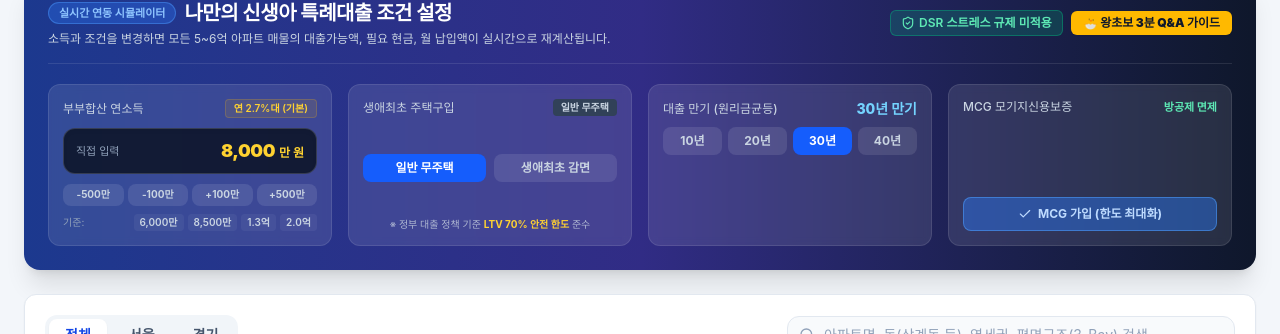
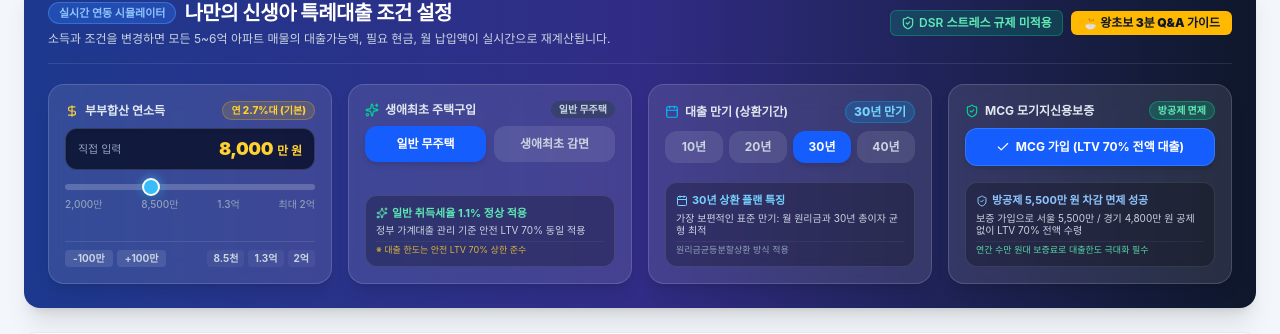
Before and after one commit to snorlax-gengar/our-family, a React (Vite) app in the folder frontend/: page / in a window 1280 px wide. Shown: the part 188-522 px from the top of the page. Built offline with nearby package versions, Linux system fonts and the light colour scheme; no server answers.

Commit message:
feat: Harmonize 4 simulator cards layout with custom sleek slider and balanced insight boxes

```diff
--- a/frontend/src/components/PropertiesTab.jsx
+++ b/frontend/src/components/PropertiesTab.jsx
@@ -2,7 +2,7 @@ import React, { useState, useMemo } from 'react';
 import {
   Building2, Search, SlidersHorizontal, Train, ArrowUpDown,
   ChevronRight, Sparkles, ShieldCheck, DollarSign, ExternalLink,
-  Info, Check, RefreshCw, LayoutGrid, Eye, ArrowDownAZ, ArrowUpZA, Maximize2
+  Info, Check, RefreshCw, LayoutGrid, Eye, ArrowDownAZ, ArrowUpZA, Maximize2, Calendar
 } from 'lucide-react';
 import PropertyDetailModal from './PropertyDetailModal';
 
@@ -137,14 +137,19 @@ export default function PropertiesTab({
           </div>
         </div>
 
-        {/* Simulator Controls Grid */}
+        {/* Simulator Controls Grid: 4 Harmonized, Balanced Cards */}
         <div className="grid grid-cols-1 sm:grid-cols-2 lg:grid-cols-4 gap-4 text-xs">
-          {/* 소득 설정 (슬라이더 및 스피너 완전 제거 -> 깔끔한 핀테크형 정밀 컨트롤러) */}
-          <div className="bg-white/10 p-3.5 rounded-xl border border-white/10 backdrop-blur-xs flex flex-col justify-between">
-            <div className="flex justify-between items-center mb-1">
-              <label className="text-slate-300 font-medium">부부합산 연소득</label>
-              <span className="text-[10px] text-amber-300 font-semibold bg-amber-400/10 px-2 py-0.5 rounded border border-amber-400/20">
-                {userCriteria.annualIncome <= 20000000 ? '연 1.6%대 최저' :
+          {/* Card 1: 부부합산 연소득 (정밀 슬라이더 + 직접 입력 + 미세 조정) */}
+          <div className="bg-white/10 p-4 rounded-2xl border border-white/15 backdrop-blur-md flex flex-col justify-between shadow-lg hover:border-white/25 transition-all">
+            <div>
+              {/* Header */}
+              <div className="flex justify-between items-center mb-2">
+                <label className="text-slate-200 font-bold flex items-center gap-1.5">
+                  <DollarSign className="w-3.5 h-3.5 text-amber-300" />
+                  <span>부부합산 연소득</span>
+                </label>
+                <span className="text-[10px] text-amber-300 font-extrabold bg-amber-400/15 px-2 py-0.5 rounded-full border border-amber-400/30">
+                  {userCriteria.annualIncome <= 20000000 ? '연 1.6% 최저' :
                    userCriteria.annualIncome <= 40000000 ? '연 2.1%대 구간' :
                    userCriteria.annualIncome <= 60000000 ? '연 2.5%대 구간' :
                    userCriteria.annualIncome <= 85000000 ? '연 2.7%대 (기본)' :
@@ -152,8 +157,8 @@ export default function PropertiesTab({
                 </span>
               </div>
 
-            {/* 정갈한 숫자 입력 디스플레이 (스피너 화살표 완전 제거, 자연스러운 타이핑 지원) */}
-            <div className="bg-slate-900/90 border border-white/15 rounded-xl px-3 py-2 flex items-center justify-between focus-within:border-amber-400/80 focus-within:ring-1 focus-within:ring-amber-400/40 transition-all shadow-inner my-1.5">
+              {/* Amount Display & Direct Typing */}
+              <div className="bg-slate-950/70 border border-white/15 rounded-xl px-3 py-1.5 flex items-center justify-between focus-within:border-amber-400/80 transition-all shadow-inner my-1.5">
                 <span className="text-[11px] text-slate-400 font-medium">직접 입력</span>
                 <div className="flex items-baseline gap-1">
                   <input
@@ -188,68 +193,58 @@ export default function PropertiesTab({
                 </div>
               </div>
 
-            {/* 미세 조정 버튼 & 정책 기준 바로가기 칩 */}
-            <div className="space-y-1.5 mt-1">
-              <div className="grid grid-cols-4 gap-1">
+              {/* Sleek FinTech Custom Range Slider (부드러운 좌우 스크러빙 슬라이더) */}
+              <div className="my-2">
+                <input
+                  type="range"
+                  min="20000000"
+                  max="200000000"
+                  step="1000000"
+                  value={userCriteria.annualIncome}
+                  onChange={(e) => setUserCriteria({ ...userCriteria, annualIncome: Number(e.target.value) })}
+                  className="custom-slider w-full cursor-pointer"
+                  title="좌우로 부드럽게 드래그하여 소득 설정"
+                />
+                <div className="flex justify-between text-[10px] text-slate-400 mt-1 font-medium">
+                  <span>2,000만</span>
+                  <span>8,500만</span>
+                  <span>1.3억</span>
+                  <span>최대 2억</span>
+                </div>
+              </div>
+            </div>
+
+            {/* Stepper Buttons & Quick Preset Chips */}
+            <div className="pt-2 border-t border-white/10 flex items-center justify-between gap-1">
+              <div className="flex gap-1">
                 <button
                   type="button"
-                  onClick={() => setUserCriteria(prev => ({
-                    ...prev,
-                    annualIncome: Math.max(20000000, prev.annualIncome - 5000000)
-                  }))}
-                  className="py-1 bg-white/10 hover:bg-white/20 rounded-lg text-[10px] font-bold text-slate-300 cursor-pointer transition-colors"
-                >
-                  -500만
-                </button>
-                <button
-                  type="button"
-                  onClick={() => setUserCriteria(prev => ({
-                    ...prev,
-                    annualIncome: Math.max(20000000, prev.annualIncome - 1000000)
-                  }))}
-                  className="py-1 bg-white/10 hover:bg-white/20 rounded-lg text-[10px] font-bold text-slate-300 cursor-pointer transition-colors"
+                  onClick={() => setUserCriteria(prev => ({ ...prev, annualIncome: Math.max(20000000, prev.annualIncome - 1000000) }))}
+                  className="px-2 py-0.5 bg-white/10 hover:bg-white/20 rounded text-[10px] font-bold text-slate-300 cursor-pointer transition-colors"
                 >
                   -100만
                 </button>
                 <button
                   type="button"
-                  onClick={() => setUserCriteria(prev => ({
-                    ...prev,
-                    annualIncome: Math.min(200000000, prev.annualIncome + 1000000)
-                  }))}
-                  className="py-1 bg-white/10 hover:bg-white/20 rounded-lg text-[10px] font-bold text-slate-300 cursor-pointer transition-colors"
+                  onClick={() => setUserCriteria(prev => ({ ...prev, annualIncome: Math.min(200000000, prev.annualIncome + 1000000) }))}
+                  className="px-2 py-0.5 bg-white/10 hover:bg-white/20 rounded text-[10px] font-bold text-slate-300 cursor-pointer transition-colors"
                 >
                   +100만
                 </button>
-                <button
-                  type="button"
-                  onClick={() => setUserCriteria(prev => ({
-                    ...prev,
-                    annualIncome: Math.min(200000000, prev.annualIncome + 5000000)
-                  }))}
-                  className="py-1 bg-white/10 hover:bg-white/20 rounded-lg text-[10px] font-bold text-slate-300 cursor-pointer transition-colors"
-                >
-                  +500만
-                </button>
               </div>
-
-              {/* 핵심 정책 기준 소득 퀵 칩 */}
-              <div className="flex items-center justify-between text-[10px] text-slate-400 pt-0.5">
-                <span className="shrink-0 text-slate-400">기준:</span>
               <div className="flex gap-1">
                 {[
-                    { label: '6,000만', val: 60000000 },
-                    { label: '8,500만', val: 85000000 },
+                  { label: '8.5천', val: 85000000 },
                   { label: '1.3억', val: 130000000 },
-                    { label: '2.0억', val: 200000000 }
+                  { label: '2억', val: 200000000 }
                 ].map((chip) => (
                   <button
                     key={chip.val}
                     type="button"
                     onClick={() => setUserCriteria(prev => ({ ...prev, annualIncome: chip.val }))}
-                      className={`px-1.5 py-0.5 rounded text-[10px] font-semibold cursor-pointer transition-colors ${
+                    className={`px-1.5 py-0.5 rounded text-[10px] font-bold cursor-pointer transition-colors ${
                       userCriteria.annualIncome === chip.val
-                          ? 'bg-amber-400 text-slate-900 font-bold'
+                        ? 'bg-amber-400 text-slate-900 shadow-xs'
                         : 'bg-white/5 hover:bg-white/15 text-slate-300'
                     }`}
                   >
@@ -259,22 +254,30 @@ export default function PropertiesTab({
               </div>
             </div>
           </div>
-          </div>
 
-          {/* 생애최초 여부 및 LTV 70% 안전 준수 */}
-          <div className="bg-white/10 p-3.5 rounded-xl border border-white/10 backdrop-blur-xs flex flex-col justify-between">
-            <div className="flex justify-between items-center">
-              <label className="text-slate-300 font-medium">생애최초 주택구입</label>
-              <span className={`font-bold px-2 py-0.5 rounded text-[10px] ${userCriteria.isFirstHome ? 'bg-emerald-500 text-white' : 'bg-slate-700 text-slate-300'}`}>
+          {/* Card 2: 생애최초 주택구입 (여백 보강 & 세제 혜택 가이드) */}
+          <div className="bg-white/10 p-4 rounded-2xl border border-white/15 backdrop-blur-md flex flex-col justify-between shadow-lg hover:border-white/25 transition-all">
+            <div>
+              {/* Header */}
+              <div className="flex justify-between items-center mb-2">
+                <label className="text-slate-200 font-bold flex items-center gap-1.5">
+                  <Sparkles className="w-3.5 h-3.5 text-emerald-400" />
+                  <span>생애최초 주택구입</span>
+                </label>
+                <span className={`font-extrabold px-2 py-0.5 rounded-full text-[10px] ${userCriteria.isFirstHome ? 'bg-emerald-500/25 text-emerald-300 border border-emerald-400/40' : 'bg-slate-700/60 text-slate-300'}`}>
                   {userCriteria.isFirstHome ? '취득세 200만 감면' : '일반 무주택'}
                 </span>
               </div>
-            <div className="flex gap-2 mt-2">
+
+              {/* Toggle Buttons */}
+              <div className="flex gap-2 my-2">
                 <button
                   type="button"
                   onClick={() => setUserCriteria({ ...userCriteria, isFirstHome: false })}
-                className={`flex-1 py-1.5 rounded-lg text-xs font-semibold cursor-pointer transition-colors ${
-                  !userCriteria.isFirstHome ? 'bg-blue-600 text-white font-bold' : 'bg-white/10 text-slate-300 hover:bg-white/20'
+                  className={`flex-1 py-2.5 rounded-xl text-xs font-bold cursor-pointer transition-all ${
+                    !userCriteria.isFirstHome
+                      ? 'bg-blue-600 text-white shadow-md'
+                      : 'bg-white/10 text-slate-300 hover:bg-white/20'
                   }`}
                 >
                   일반 무주택
@@ -282,34 +285,59 @@ export default function PropertiesTab({
                 <button
                   type="button"
                   onClick={() => setUserCriteria({ ...userCriteria, isFirstHome: true })}
-                className={`flex-1 py-1.5 rounded-lg text-xs font-semibold cursor-pointer transition-colors ${
-                  userCriteria.isFirstHome ? 'bg-emerald-600 text-white font-bold' : 'bg-white/10 text-slate-300 hover:bg-white/20'
+                  className={`flex-1 py-2.5 rounded-xl text-xs font-bold cursor-pointer transition-all ${
+                    userCriteria.isFirstHome
+                      ? 'bg-emerald-600 text-white shadow-md'
+                      : 'bg-white/10 text-slate-300 hover:bg-white/20'
                   }`}
                 >
                   생애최초 감면
                 </button>
               </div>
-            <div className="text-[10px] text-slate-300/80 mt-1.5 text-center">
-              ※ 정부 대출 정책 기준 <strong className="text-amber-300">LTV 70% 안전 한도</strong> 준수
+            </div>
+
+            {/* Informative Insight Box to Fill Space Evenly */}
+            <div className="bg-black/25 p-2.5 rounded-xl border border-white/10 space-y-1 mt-2">
+              <div className="flex items-center gap-1 text-[11px] font-bold text-emerald-300">
+                <Sparkles className="w-3 h-3" />
+                <span>{userCriteria.isFirstHome ? '취득세 최대 200만 원 즉시 비과세' : '일반 취득세율 1.1% 정상 적용'}</span>
+              </div>
+              <p className="text-[10px] text-slate-300 leading-tight">
+                {userCriteria.isFirstHome
+                  ? '지방세특례제한법에 따라 12억 이하 첫 주택 매수 시 취득세 전액 감면'
+                  : '정부 가계대출 관리 기준 안전 LTV 70% 동일 적용'}
+              </p>
+              <div className="text-[9px] text-amber-300/80 pt-0.5 border-t border-white/5">
+                ※ 대출 한도는 안전 LTV 70% 상한 준수
+              </div>
             </div>
           </div>
 
-          {/* 대출 만기 */}
-          <div className="bg-white/10 p-3.5 rounded-xl border border-white/10 backdrop-blur-xs">
-            <div className="flex justify-between items-center mb-1.5">
-              <label className="text-slate-300 font-medium">대출 만기 (원리금균등)</label>
-              <span className="font-extrabold text-sky-300 text-sm">
+          {/* Card 3: 대출 만기 (원리금균등 분할상환 특징 가이드) */}
+          <div className="bg-white/10 p-4 rounded-2xl border border-white/15 backdrop-blur-md flex flex-col justify-between shadow-lg hover:border-white/25 transition-all">
+            <div>
+              {/* Header */}
+              <div className="flex justify-between items-center mb-2">
+                <label className="text-slate-200 font-bold flex items-center gap-1.5">
+                  <Calendar className="w-3.5 h-3.5 text-sky-400" />
+                  <span>대출 만기 (상환기간)</span>
+                </label>
+                <span className="font-extrabold text-sky-300 text-xs bg-sky-500/20 px-2 py-0.5 rounded-full border border-sky-400/30">
                   {userCriteria.loanTenureYears}년 만기
                 </span>
               </div>
-            <div className="grid grid-cols-4 gap-1.5 mt-2">
+
+              {/* 4-way Tenure Buttons */}
+              <div className="grid grid-cols-4 gap-1.5 my-2">
                 {[10, 20, 30, 40].map((yr) => (
                   <button
                     key={yr}
                     type="button"
                     onClick={() => setUserCriteria({ ...userCriteria, loanTenureYears: yr })}
-                  className={`py-1.5 rounded-lg text-xs font-bold cursor-pointer transition-colors ${
-                    userCriteria.loanTenureYears === yr ? 'bg-blue-600 text-white' : 'bg-white/10 text-slate-300 hover:bg-white/20'
+                    className={`py-2 rounded-xl text-xs font-bold cursor-pointer transition-all ${
+                      userCriteria.loanTenureYears === yr
+                        ? 'bg-blue-600 text-white shadow-md'
+                        : 'bg-white/10 text-slate-300 hover:bg-white/20'
                     }`}
                   >
                     {yr}년
@@ -318,26 +346,69 @@ export default function PropertiesTab({
               </div>
             </div>
 
-          {/* MCG 보증 (방공제 면제) */}
-          <div className="bg-white/10 p-3.5 rounded-xl border border-white/10 backdrop-blur-xs flex flex-col justify-between">
-            <div className="flex justify-between items-center">
-              <label className="text-slate-300 font-medium">MCG 모기지신용보증</label>
-              <span className="font-bold text-[11px] text-emerald-300">
+            {/* Informative Insight Box to Fill Space Evenly */}
+            <div className="bg-black/25 p-2.5 rounded-xl border border-white/10 space-y-1 mt-2">
+              <div className="flex items-center gap-1 text-[11px] font-bold text-sky-300">
+                <Calendar className="w-3 h-3" />
+                <span>{userCriteria.loanTenureYears}년 상환 플랜 특징</span>
+              </div>
+              <p className="text-[10px] text-slate-300 leading-tight">
+                {userCriteria.loanTenureYears === 40
+                  ? '만 39세 이하 청년·신혼가구 추천: 매달 나가는 원리금 납부액 최소화'
+                  : userCriteria.loanTenureYears === 30
+                  ? '가장 보편적인 표준 만기: 월 원리금과 30년 총이자 균형 최적'
+                  : '단기 상환 집중: 대출 총 이자를 최소화하고 빠른 자산 형성'}
+              </p>
+              <div className="text-[9px] text-slate-400 pt-0.5 border-t border-white/5">
+                원리금균등분할상환 방식 적용
+              </div>
+            </div>
+          </div>
+
+          {/* Card 4: MCG 모기지신용보증 (방공제 면제 상세 가이드) */}
+          <div className="bg-white/10 p-4 rounded-2xl border border-white/15 backdrop-blur-md flex flex-col justify-between shadow-lg hover:border-white/25 transition-all">
+            <div>
+              {/* Header */}
+              <div className="flex justify-between items-center mb-2">
+                <label className="text-slate-200 font-bold flex items-center gap-1.5">
+                  <ShieldCheck className="w-3.5 h-3.5 text-emerald-400" />
+                  <span>MCG 모기지신용보증</span>
+                </label>
+                <span className={`font-extrabold px-2 py-0.5 rounded-full text-[10px] ${userCriteria.useMcg ? 'bg-emerald-500/25 text-emerald-300 border border-emerald-400/40' : 'bg-rose-500/25 text-rose-300 border border-rose-400/40'}`}>
                   {userCriteria.useMcg ? '방공제 면제' : '방공제 차감'}
                 </span>
               </div>
+
+              {/* Main Toggle Button */}
               <button
                 type="button"
                 onClick={() => setUserCriteria({ ...userCriteria, useMcg: !userCriteria.useMcg })}
-              className={`w-full py-2 rounded-lg text-xs font-bold mt-2 cursor-pointer transition-all flex items-center justify-center gap-1.5 ${
+                className={`w-full py-2.5 rounded-xl text-xs font-bold my-2 cursor-pointer transition-all flex items-center justify-center gap-1.5 ${
                   userCriteria.useMcg
-                  ? 'bg-blue-500/40 text-blue-200 border border-blue-400/50'
-                  : 'bg-rose-500/30 text-rose-200 border border-rose-400/50'
+                    ? 'bg-blue-600 text-white shadow-md border border-blue-400/40'
+                    : 'bg-rose-600/30 text-rose-200 border border-rose-400/50 hover:bg-rose-600/40'
                 }`}
               >
                 <Check className="w-3.5 h-3.5" />
-              <span>{userCriteria.useMcg ? 'MCG 가입 (한도 최대화)' : 'MCG 미가입 (방공제 차감)'}</span>
+                <span>{userCriteria.useMcg ? 'MCG 가입 (LTV 70% 전액 대출)' : 'MCG 미가입 (방공제 차감)'}</span>
               </button>
+            </div>
+
+            {/* Informative Insight Box to Fill Space Evenly */}
+            <div className="bg-black/25 p-2.5 rounded-xl border border-white/10 space-y-1 mt-2">
+              <div className="flex items-center gap-1 text-[11px] font-bold text-blue-300">
+                <ShieldCheck className="w-3 h-3" />
+                <span>{userCriteria.useMcg ? '방공제 5,500만 원 차감 면제 성공' : '방공제로 한도 최대 5,500만 원 차감'}</span>
+              </div>
+              <p className="text-[10px] text-slate-300 leading-tight">
+                {userCriteria.useMcg
+                  ? '보증 가입으로 서울 5,500만 / 경기 4,800만 원 공제 없이 LTV 70% 전액 수령'
+                  : '미가입 시 최우선변제금만큼 대출금이 깎여 내야 할 현금이 늘어납니다'}
+              </p>
+              <div className="text-[9px] text-emerald-300/90 pt-0.5 border-t border-white/5">
+                연간 수만 원대 보증료로 대출한도 극대화 필수
+              </div>
+            </div>
           </div>
         </div>
       </div>
--- a/frontend/src/index.css
+++ b/frontend/src/index.css
@@ -57,3 +57,48 @@ input[type="number"]::-webkit-outer-spin-button {
 input[type="number"] {
   -moz-appearance: textfield;
 }
+
+/* Sleek FinTech Custom Slider Track & Thumb */
+input[type="range"].custom-slider {
+  -webkit-appearance: none;
+  appearance: none;
+  width: 100%;
+  height: 6px;
+  background: rgba(255, 255, 255, 0.2);
+  border-radius: 9999px;
+  outline: none;
+  cursor: pointer;
+  transition: all 0.2s ease;
+}
+input[type="range"].custom-slider:hover {
+  background: rgba(255, 255, 255, 0.3);
+}
+input[type="range"].custom-slider::-webkit-slider-thumb {
+  -webkit-appearance: none;
+  appearance: none;
+  width: 18px;
+  height: 18px;
+  border-radius: 50%;
+  background: #38bdf8;
+  border: 2.5px solid #ffffff;
+  box-shadow: 0 0 10px rgba(56, 189, 248, 0.8), 0 2px 4px rgba(0, 0, 0, 0.3);
+  cursor: grab;
+  transition: transform 0.15s ease, box-shadow 0.15s ease;
+}
+input[type="range"].custom-slider::-webkit-slider-thumb:hover {
+  transform: scale(1.2);
+  box-shadow: 0 0 14px rgba(56, 189, 248, 1), 0 2px 6px rgba(0, 0, 0, 0.4);
+}
+input[type="range"].custom-slider::-webkit-slider-thumb:active {
+  cursor: grabbing;
+  transform: scale(1.1);
+}
+input[type="range"].custom-slider::-moz-range-thumb {
+  width: 18px;
+  height: 18px;
+  border-radius: 50%;
+  background: #38bdf8;
+  border: 2.5px solid #ffffff;
+  box-shadow: 0 0 10px rgba(56, 189, 248, 0.8);
+  cursor: grab;
+}
```
Lines whose indentation alone changed are shown as unchanged.
